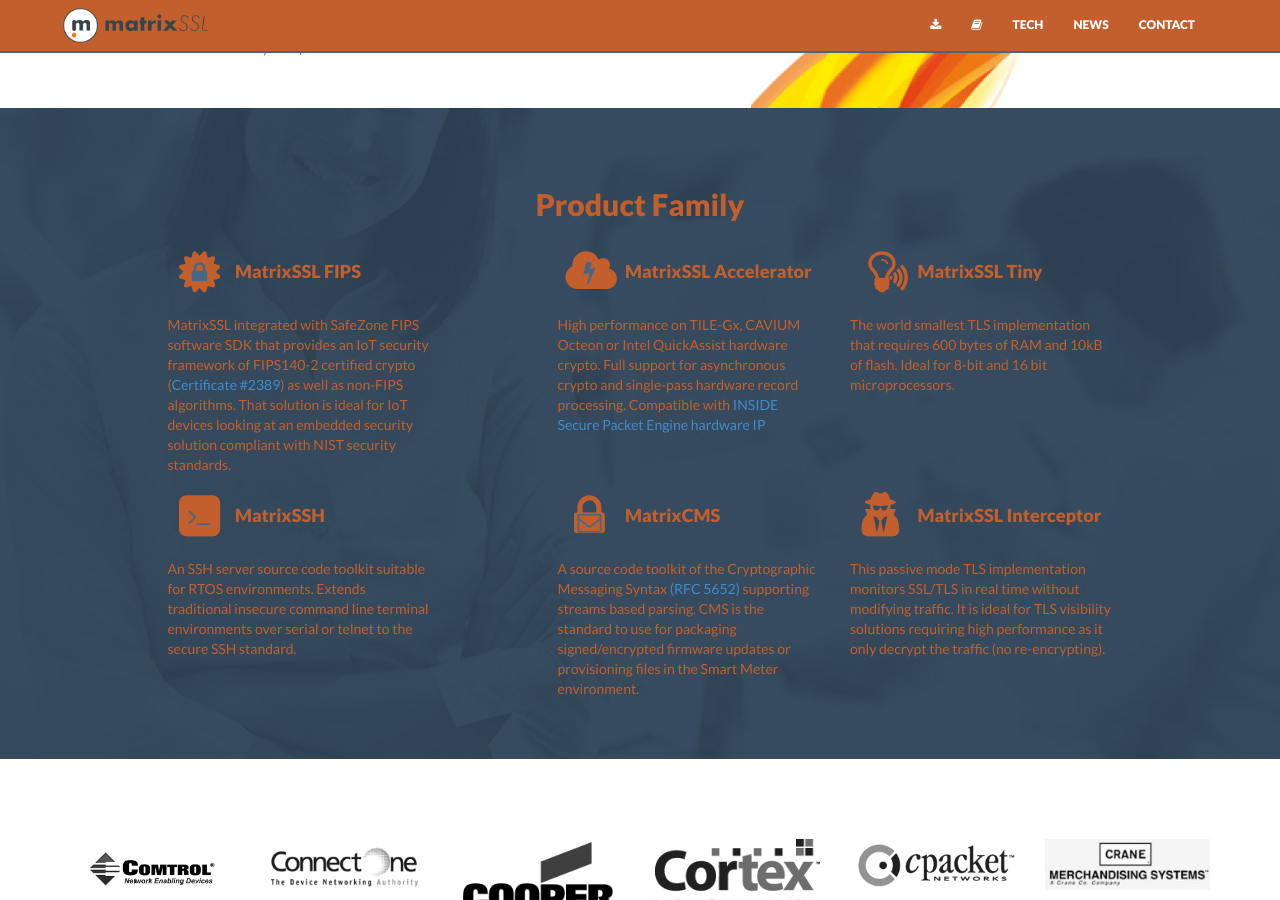
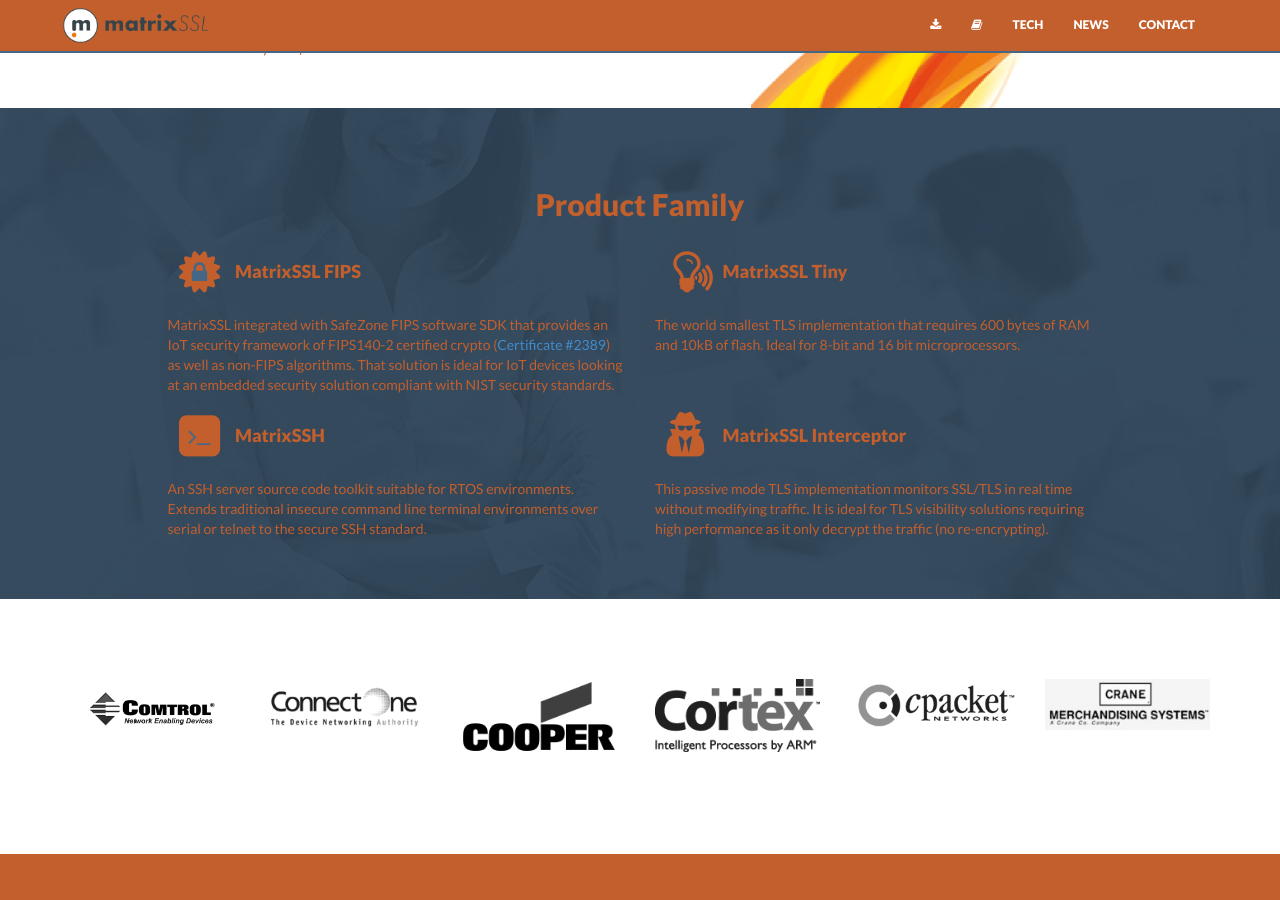
Before and after one commit to Layty/ssl, a Jekyll site: the page built from index.html, in a window 1280 px wide and 900 px high, scrolled down 1288 px. Built offline with Jekyll 4.4.1, drawn with Linux system fonts in a browser that asks for light colours; nearby versions of some CDN libraries.

Commit message:
Update index.html

```diff
--- a/index.html
+++ b/index.html
@@ -68,7 +68,7 @@
    </div>
    </div>
   <div class="row">
-   <div class="col-md-3 col-md-offset-1">
+   <div class="col-md-5 col-md-offset-1">
     <h4>
      <span class="fa-stack fa-lg fa-pad">
      <i class="fa fa-certificate fa-stack-2x"></i>
@@ -78,16 +78,7 @@
     </h4>
 MatrixSSL integrated with SafeZone FIPS software SDK that provides an IoT security framework of  FIPS140-2 certified crypto (<a href="http://csrc.nist.gov/groups/STM/cmvp/documents/140-1/1401val2015.htm#2389" target='_new'>Certificate #2389</a>) as well as non-FIPS algorithms. That solution is ideal for IoT devices looking at an embedded security solution compliant with NIST security standards.
   </div>
-  <div class="col-md-3 col-md-offset-1">
-<h4>
-<span class="fa-stack fa-lg fa-pad">
-  <i class="fa fa-cloud fa-stack-2x"></i>
-  <i class="fa fa-bolt fa-stack-1x fa-bg"></i>
-</span>
-MatrixSSL&nbsp;Accelerator</h4>
-High performance on TILE-Gx, CAVIUM Octeon or Intel QuickAssist hardware crypto. Full support for asynchronous crypto and single-pass hardware record processing. Compatible with <a href="https://www.insidesecure.com/Products-Technologies/Silicon-IP/Security-Protocol-Packet-Engines">INSIDE Secure Packet Engine hardware IP</a>
-  </div>
-  <div class="col-md-3">
+  <div class="col-md-5">
 <h4>
 <span class="fa-stack fa-lg fa-pad">
   <i class="fa fa-lightbulb-o fa-stack-2x"></i>
@@ -98,7 +89,7 @@
   </div>
  </div>
  <div class="row">
-  <div class="col-md-3 col-md-offset-1">
+  <div class="col-md-5 col-md-offset-1">
 <h4>
 <span class="fa-stack fa-lg fa-pad">
   <i class="fa fa-square fa-stack-2x"></i>
@@ -107,16 +98,7 @@
 MatrixSSH</h4>
 An SSH server source code toolkit suitable for RTOS environments. Extends traditional insecure command line terminal environments over serial or telnet to the secure SSH standard.
   </div>
-  <div class="col-md-3 col-md-offset-1">
-<h4>
-<span class="fa-stack fa-lg fa-pad">
-  <i class="fa fa-lock fa-stack-2x"></i>
-  <i class="fa fa-envelope-o fa-stack-1x fa-bg" style="padding-top:0.25em;"></i>
-</span>
-MatrixCMS</h4>
-A source code toolkit of the Cryptographic Messaging Syntax <a href="https://tools.ietf.org/html/rfc5652" target='_new'>(RFC 5652)</a> supporting streams based parsing. CMS is the standard to use for packaging signed/encrypted firmware updates or provisioning files in the Smart Meter environment.
-  </div>
-  <div class="col-md-3">
+  <div class="col-md-5">
 <h4>
 <span class="fa-stack fa-lg fa-pad">
   <i class="fa fa-user-secret fa-stack-2x"></i>
```
